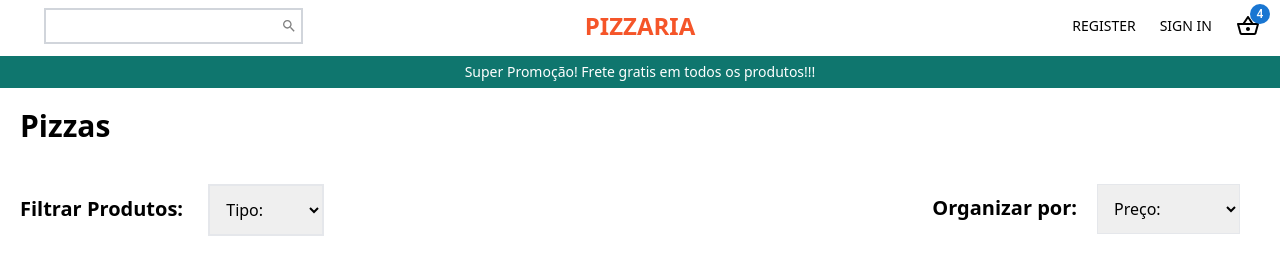
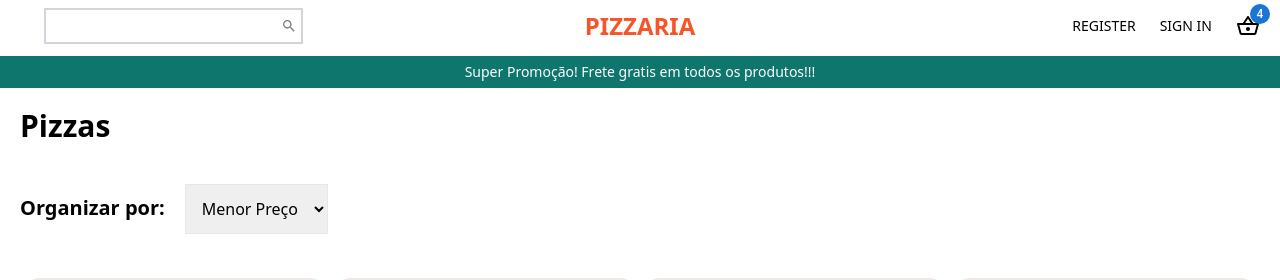
Before and after one commit to ICEI-PUC-Minas-PMV-ADS/pmv-ads-2023-2-e4-proj-infra-t4-pizzaria, a React (Vite) app in the folder src/web/: page /products/bebida in a window 1280 px wide. Shown: the top 280 px of the page. Built offline with nearby package versions, Linux system fonts and the light colour scheme.

Commit message:
:sparkles: add filters routes

```diff
--- a/src/web/src/components/Products.jsx
+++ b/src/web/src/components/Products.jsx
@@ -1,7 +1,8 @@
 import { popularProducts } from "../data"
 import Product from "./Product"
 
-const Products = () => {
+const Products = ({cat, sort}) => {
+  console.log(cat, sort)
   return (
     <div className="Container p-5 grid grid-cols-4">
       {popularProducts.map(item => (
--- a/src/web/src/pages/ProductList.jsx
+++ b/src/web/src/pages/ProductList.jsx
@@ -1,33 +1,38 @@
+import { useLocation } from "react-router-dom";
 import Announcement from "../components/Announcement";
 import Footer from "../components/Footer";
 import Navbar from "../components/Navbar";
 import Products from "../components/Products";
+import { useState } from "react";
 
 const ProductList = () => {
+  const location = useLocation()
+  const cat = location.pathname.split('/')[2]
+  const [sort, setSort] = useState("menorPreco")
+
   return (
     <div className="Container ">
       <Navbar />
       <Announcement />
       <h1 className="font-semibold text-3xl m-5">Pizzas</h1>
       <div className="FilterContainer flex justify-between">
-        <div className="Filter m-5">
+        {/* <div className="Filter m-5">
           <span className="text-xl font-semibold mr-5">Filtrar Produtos: </span>
           <select className="p-3 mr-5 border-2">
             <option disabled selected>Tipo:</option>
             <option>Salgadas</option>
             <option>Doces</option>
           </select>
-        </div>
+        </div> */}
         <div className="Filter m-5">
           <span className="text-xl font-semibold mr-5">Organizar por:</span>
-          <select className="p-3 mr-5 border">
-            <option disabled selected>Preço:</option>
-            <option>Menor Preço</option>
-            <option>Maior Preço</option>
+          <select onChange={e=>setSort(e.target.value)} className="p-3 mr-5 border">
+            <option value="menorPreco">Menor Preço</option>
+            <option value="maiorPreco">Maior Preço</option>
           </select>
         </div>
       </div>
-      <Products />
+      <Products cat={cat} sort={sort}/>
       <Footer />
     </div>
   );
```
